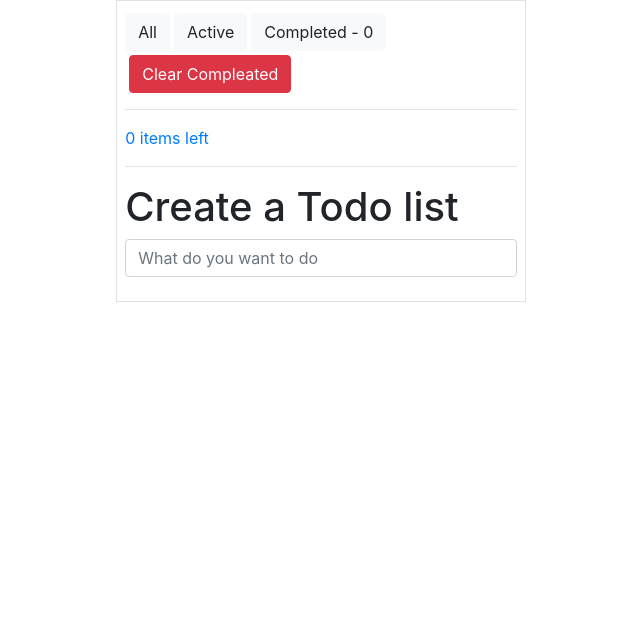
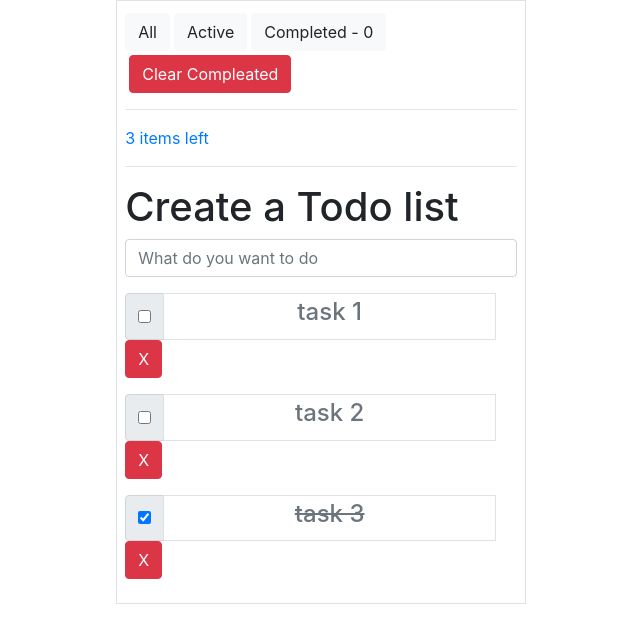
Before and after one commit to Smbat141/vue-js, a Vue app: page / in a window 1280 px wide. Shown: the top 642 px of the page, without its empty margins (319-959 px from the left). Built offline with nearby package versions, Linux system fonts and the light colour scheme.

Commit message:
computed

```diff
--- a/src/conponents/Posts.vue
+++ b/src/conponents/Posts.vue
@@ -31,7 +31,7 @@
         <app-post
                 :data="d"
                 :index="index"
-                v-for="(d,index) of returnData()"
+                v-for="(d,index) of filteredData"
                 @deletePost="deletePost"
                 @selectCompleted="selectCompleted"
         >
@@ -52,12 +52,14 @@
                 title: '',
                 completed: 0,
                 button:'all',
-                data: [],
-
+                data: [
+                    {title: 'task 1', edit: false, checked: false},
+                    {title: 'task 2', edit: false, checked: false},
+                    {title: 'task 3', edit: false, checked: true},
+                ],
             }
         },
         methods: {
-
             addTask() {
                 this.data.push({title: this.title, edit: false, checked: false})
                 this.title = '';
@@ -70,7 +72,9 @@
             selectCompleted(event){
 
             },
-            returnData(){
+        },
+        computed: {
+            filteredData() {
                 if(this.button === 'all'){
                     return this.data.filter(key => {
                         return key;
@@ -86,10 +90,8 @@
                         return !key.checked;
                     })
                 }
-            },
-        },
-
-
+            }
+        }
     }
 </script>
 
```
